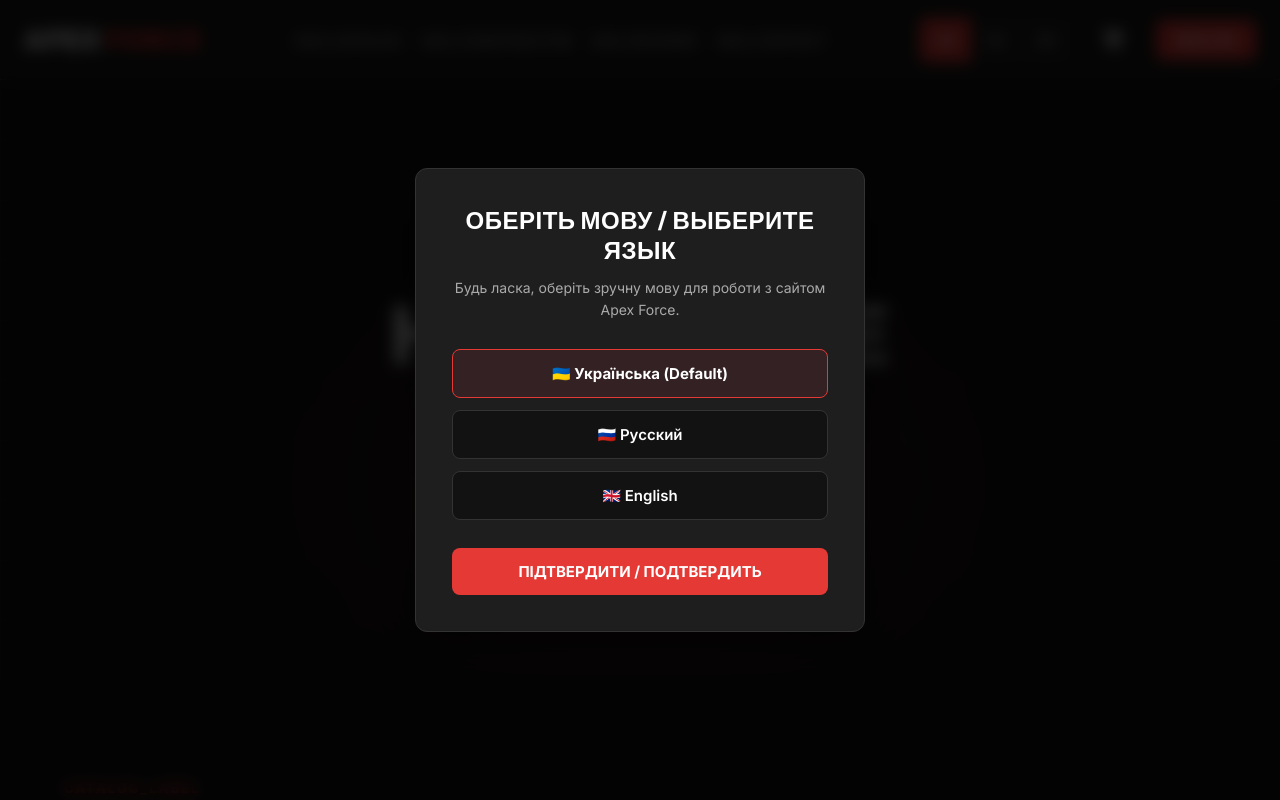
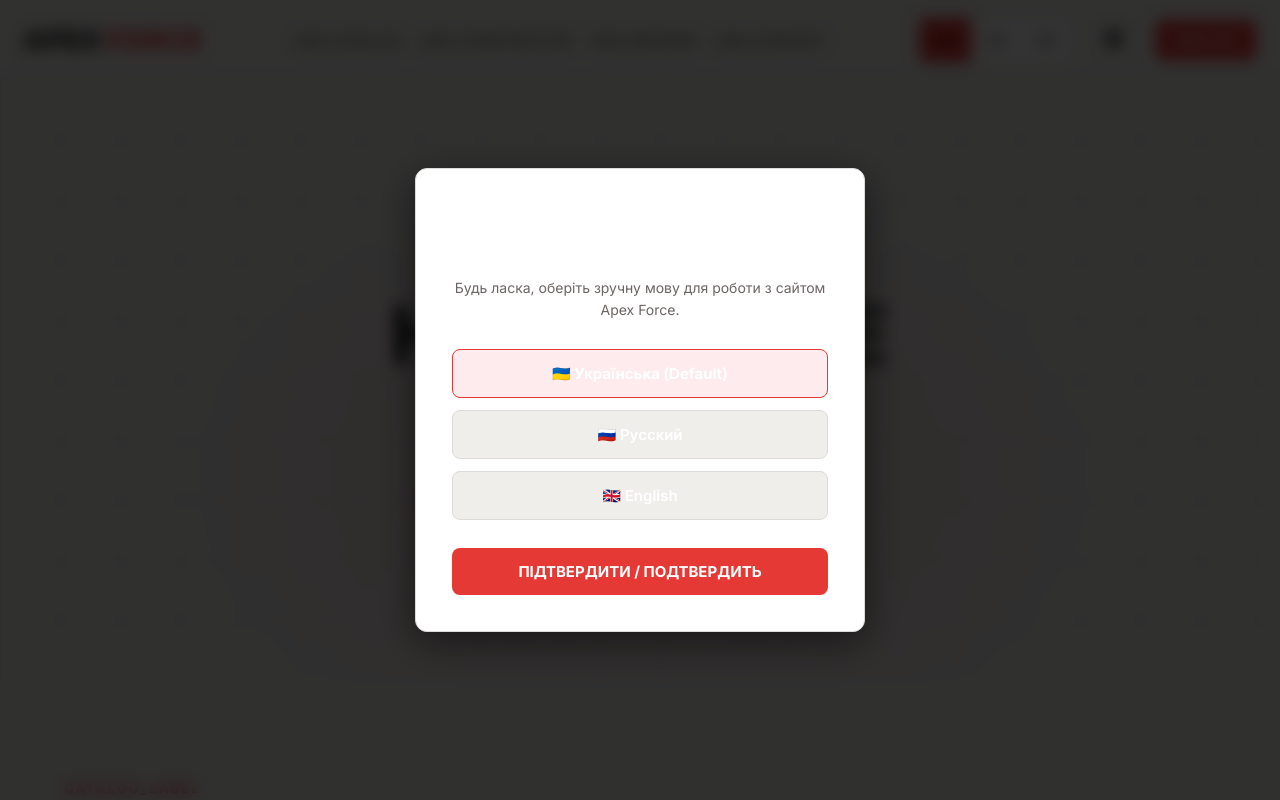
Before and after one commit to justknazev-sketch/apex, a Next.js app: page / in a window 1280 px wide. Shown: the top 800 px of the page. Built offline with nearby package versions, Linux system fonts and the light colour scheme; no server answers; the database is empty.

Commit message:
ui: switch to light theme - warm gray bg, white cards, dark text, photo wrap matches product photos

```diff
--- a/src/app/globals.css
+++ b/src/app/globals.css
@@ -1,22 +1,22 @@
 :root {
   --red: #E53935;
   --red-hover: #C62828;
-  --red-glow: rgba(229, 57, 83, 0.25);
-
-  --bg-dark: #121212;
-  --bg-card: #1E1E1E;
-  --bg-card-hover: #262626;
-  --bg-input: #2D2D2D;
-
-  --border-light: #333333;
+  --red-glow: rgba(229, 57, 83, 0.22);
+
+  --bg-dark: #F0EEEB;
+  --bg-card: #FFFFFF;
+  --bg-card-hover: #F8F7F5;
+  --bg-input: #F2F0ED;
+
+  --border-light: #DDDBD8;
   --border-focus: #E53935;
 
-  --text-primary: #FFFFFF;
-  --text-secondary: #AAAAAA;
-  --text-muted: #666666;
+  --text-primary: #1A1A1A;
+  --text-secondary: #6B6563;
+  --text-muted: #9A9896;
 
   --transition-smooth: all 0.25s cubic-bezier(0.4, 0, 0.2, 1);
-  --glass-bg: rgba(30, 30, 30, 0.75);
+  --glass-bg: rgba(244, 242, 239, 0.92);
 }
 
 * {
@@ -186,7 +186,7 @@
 
 .lang-opt:hover {
   color: var(--text-primary);
-  background: rgba(255, 255, 255, 0.05);
+  background: rgba(0, 0, 0, 0.05);
 }
 
 .lang-opt.active {
@@ -212,7 +212,7 @@
 }
 
 .cart-icon-btn:hover {
-  background: rgba(255, 255, 255, 0.05);
+  background: rgba(0, 0, 0, 0.05);
   color: var(--red);
 }
 
@@ -230,7 +230,7 @@
   display: flex;
   align-items: center;
   justify-content: center;
-  border: 2px solid var(--bg-dark);
+  border: 2px solid var(--bg-card);
 }
 
 .nav-cta-btn {
@@ -318,7 +318,7 @@
 .btn-outline {
   background: transparent;
   color: var(--text-primary);
-  border: 1px solid rgba(255,255,255,0.25);
+  border: 1px solid rgba(0,0,0,0.18);
   padding: 14px 28px;
   font-size: 14px;
   font-weight: 700;
@@ -402,8 +402,8 @@
   position: absolute;
   inset: 0;
   background-image:
-    linear-gradient(rgba(255, 255, 255, 0.03) 1px, transparent 1px),
-    linear-gradient(90deg, rgba(255, 255, 255, 0.03) 1px, transparent 1px);
+    linear-gradient(rgba(0, 0, 0, 0.05) 1px, transparent 1px),
+    linear-gradient(90deg, rgba(0, 0, 0, 0.05) 1px, transparent 1px);
   background-size: 60px 60px;
   pointer-events: none;
   z-index: 0;
@@ -440,7 +440,7 @@
   font-size: clamp(42px, 7vw, 82px);
   line-height: 1.0;
   margin-bottom: 28px;
-  background: linear-gradient(160deg, #FFFFFF 0%, #DDDDDD 50%, #AAAAAA 100%);
+  background: linear-gradient(160deg, #111111 0%, #333333 50%, #666666 100%);
   -webkit-background-clip: text;
   -webkit-text-fill-color: transparent;
   background-clip: text;
@@ -567,7 +567,7 @@
 .product-photo-wrap {
   width: 100%;
   aspect-ratio: 4/3;
-  background: #252525;
+  background: #D5D3D0;
   position: relative;
   display: flex;
   align-items: center;
@@ -1469,7 +1469,7 @@
 
 /* Footer layout */
 .site-footer {
-  background: #0d0d0d;
+  background: #E8E6E3;
   border-top: 1px solid var(--border-light);
   padding: 40px 24px;
   margin-top: 100px;
@@ -1499,7 +1499,7 @@
   margin-bottom: 12px;
 }
 
-.footer-logo .logo-apex { color: white; }
+.footer-logo .logo-apex { color: var(--text-primary); }
 .footer-logo .logo-force { color: var(--red); }
 
 .footer-pitch {
```
